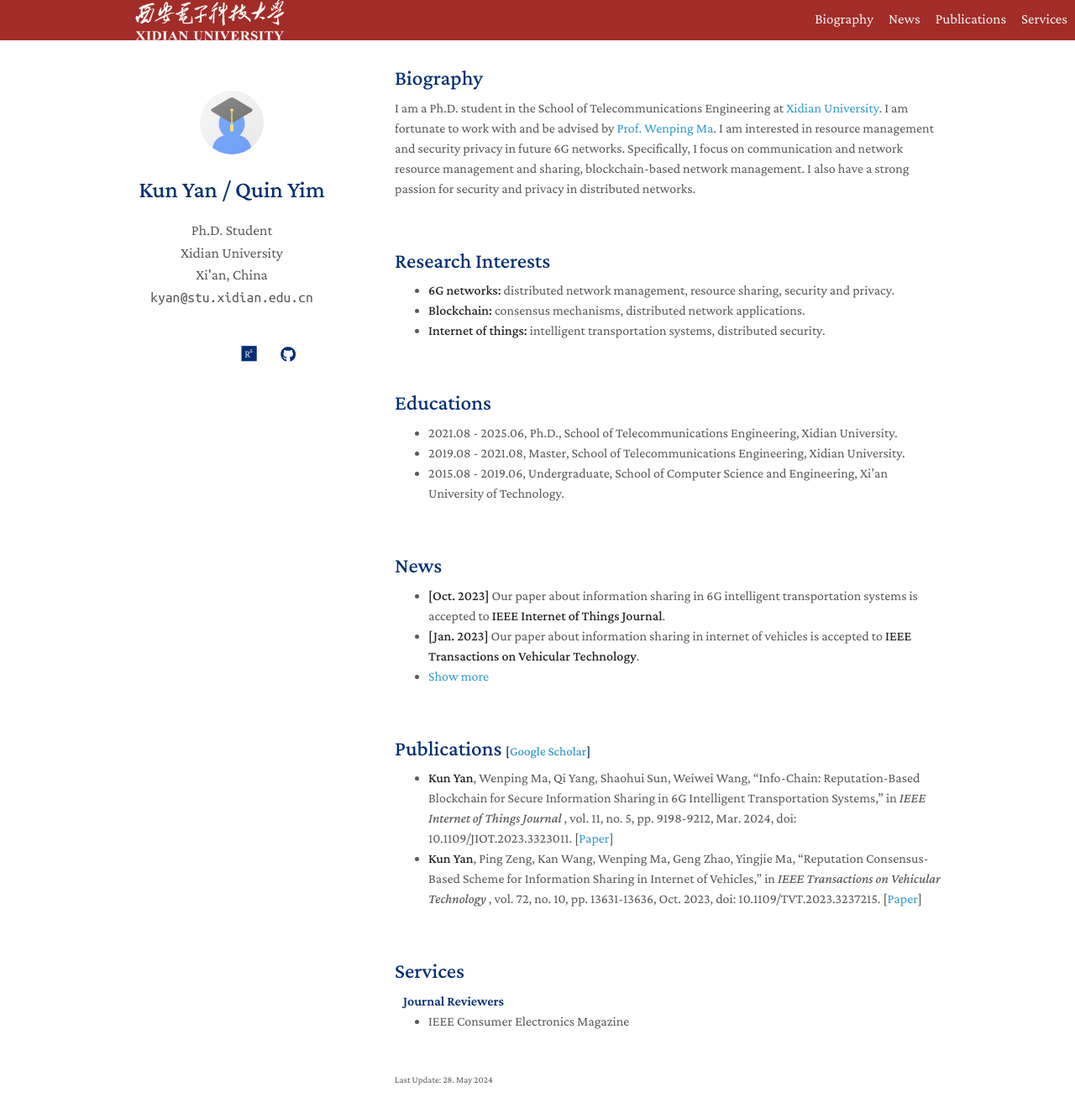
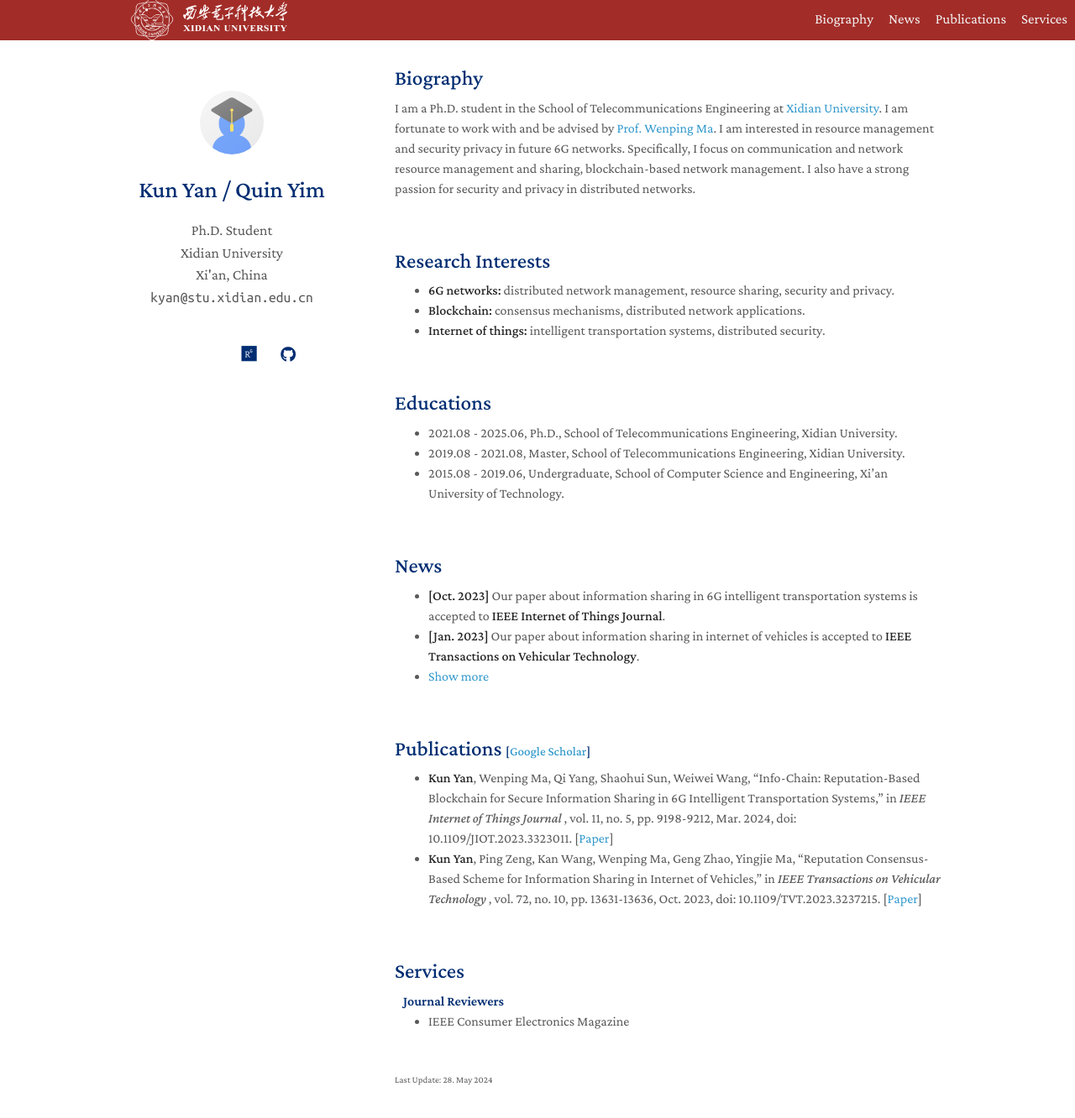
Before and after one commit to QuinYim/quinyim.github.io, a Jekyll site: the page built from index.md, in a window 1280 px wide and 1347 px high. Shown: the top 1332 px of the window at 84% size. Built offline with Jekyll 4.4.1, drawn with Linux system fonts in a browser that asks for light colours; a style sheet for code colours, icons or effects is not loaded.

Commit message:
First Commit

```diff
--- a/_config.yml
+++ b/_config.yml
@@ -3,7 +3,7 @@
 position: Ph.D. Student
 affiliation: Xidian University
 #affiliation_link: https://cs.jhu.edu/
-affiliation_logo: ./assets/img/xidian4.svg #./assets/img/university-logo-small-horizontal-white-156eae9527.svg
+affiliation_logo: ./assets/img/xidian.svg #./assets/img/university-logo-small-horizontal-white-156eae9527.svg
 location: Xi'an, China
 email: kyan@stu.xidian.edu.cn
 
```
Also changed, not shown: assets/img/xidian2.png (deleted), assets/img/xidian3.png (deleted), assets/img/xidian4.png (deleted), assets/img/xidian4.svg (deleted).
